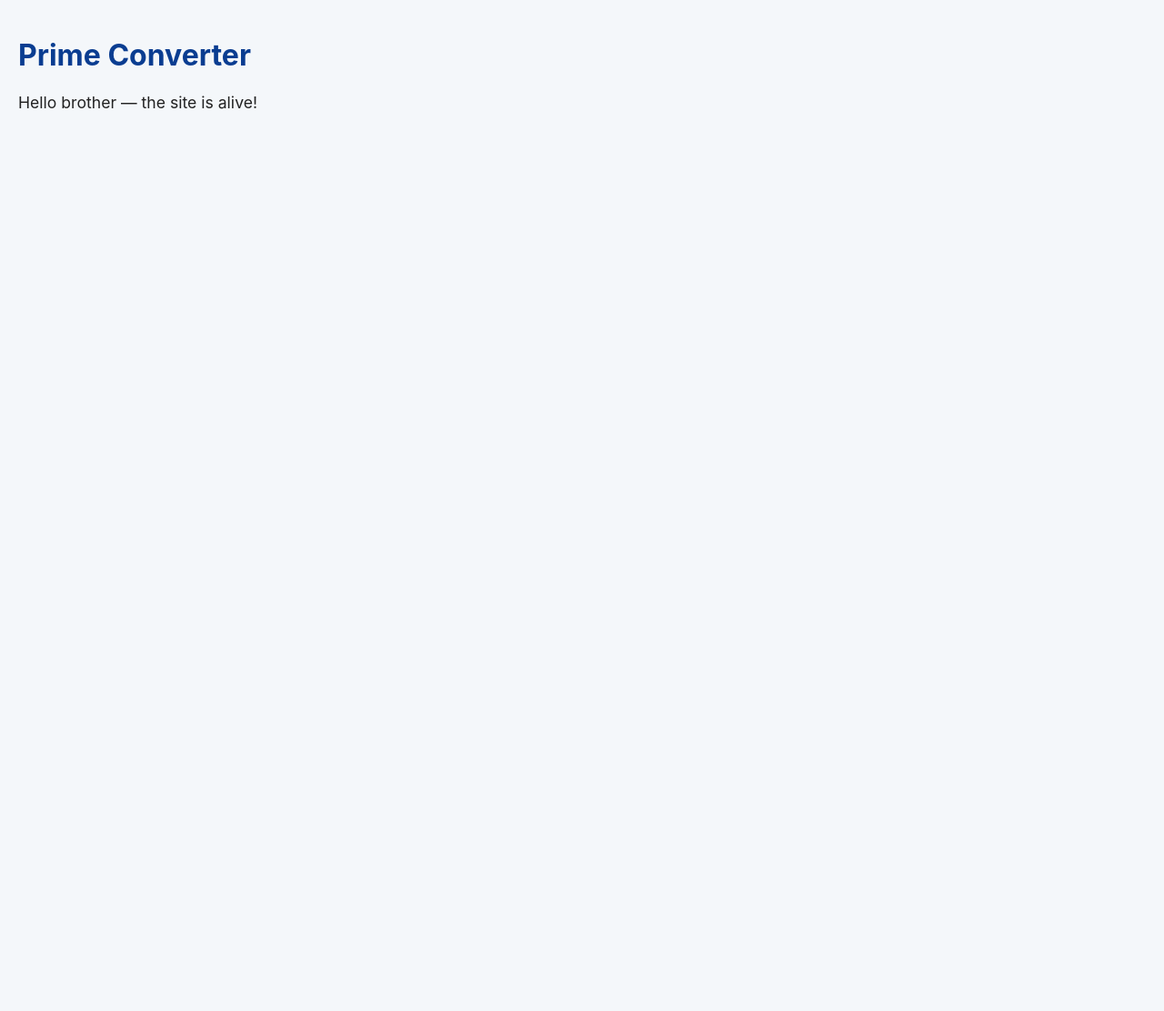
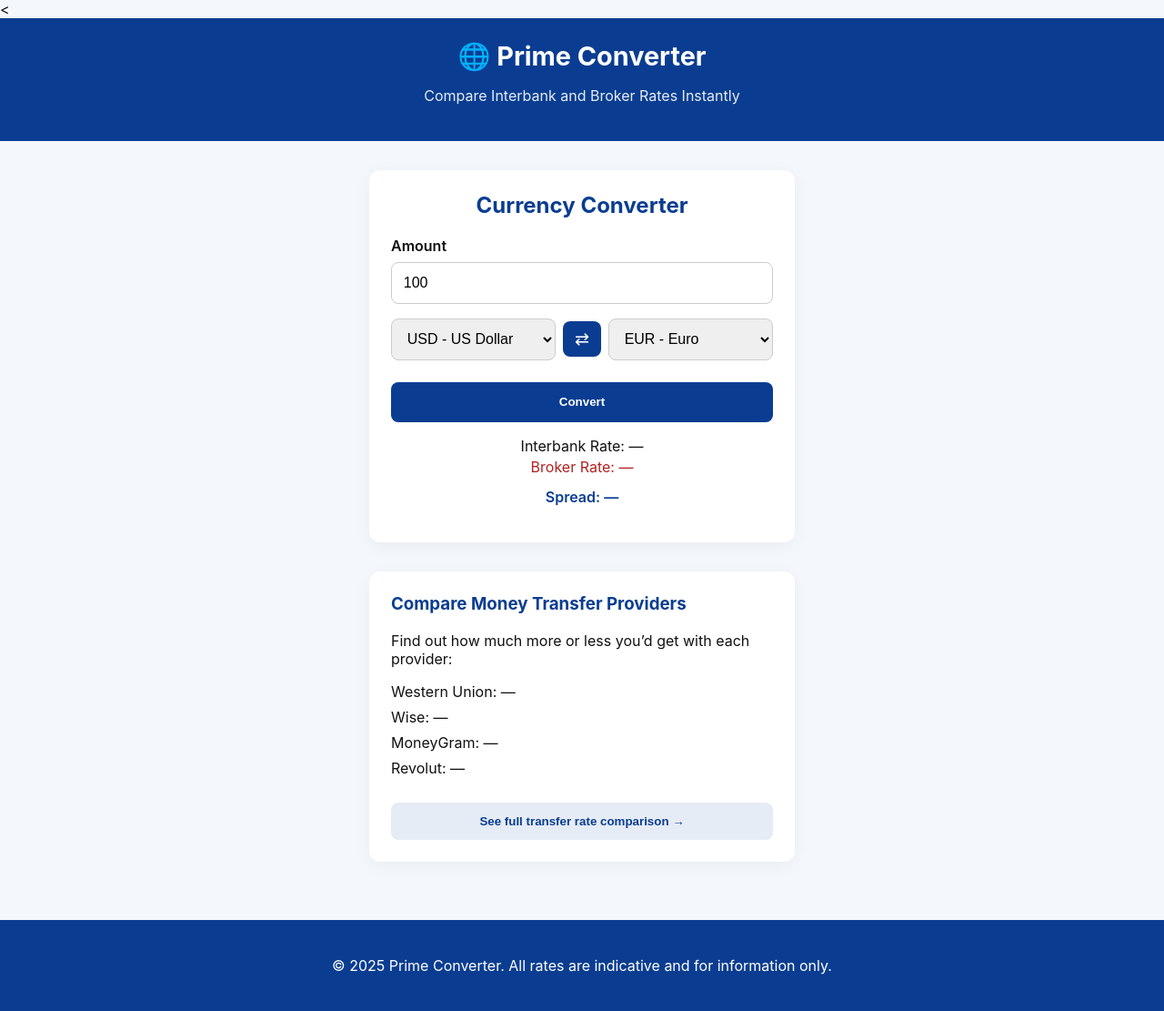
Before and after one commit to aeco111984-source/prime-converter, a plain HTML site: page index.html in a window 1280 px wide. Shown: the whole page at 91% size. Before the commit the page ends 800 px from the top, so only its background shows below. Drawn offline with Linux system fonts and the light colour scheme.

Commit message:
Cleaned duplicate files and finalized main versions

```diff
--- a/index.html
+++ b/index.html
@@ -1,4 +1,4 @@
-<!doctype html>
+<<!doctype html>
 <html lang="en">
 <head>
   <meta charset="utf-8">
@@ -7,8 +7,61 @@
   <link rel="stylesheet" href="styles.css">
 </head>
 <body>
-  <h1>Prime Converter</h1>
-  <p>Hello brother — the site is alive!</p>
+  <header>
+    <h1>🌐 Prime Converter</h1>
+    <p class="tagline">Compare Interbank and Broker Rates Instantly</p>
+  </header>
+
+  <main>
+    <section class="converter-card">
+      <h2>Currency Converter</h2>
+      <label>Amount</label>
+      <input type="number" id="amount" value="100" min="1" step="0.01">
+
+      <div class="dropdowns">
+        <select id="from">
+          <option value="USD">USD - US Dollar</option>
+          <option value="GBP">GBP - British Pound</option>
+          <option value="EUR">EUR - Euro</option>
+          <option value="JPY">JPY - Japanese Yen</option>
+        </select>
+
+        <button id="swap">⇄</button>
+
+        <select id="to">
+          <option value="EUR">EUR - Euro</option>
+          <option value="USD">USD - US Dollar</option>
+          <option value="GBP">GBP - British Pound</option>
+          <option value="JPY">JPY - Japanese Yen</option>
+        </select>
+      </div>
+
+      <button id="convert">Convert</button>
+
+      <div id="result">
+        <p class="rate-text">Interbank Rate: <span id="interbank">—</span></p>
+        <p class="rate-text broker">Broker Rate: <span id="broker">—</span></p>
+        <p class="spread">Spread: <span id="spread">—</span></p>
+      </div>
+    </section>
+
+    <section class="compare-section">
+      <h3>Compare Money Transfer Providers</h3>
+      <p class="info-text">Find out how much more or less you’d get with each provider:</p>
+      <ul id="providers">
+        <li>Western Union: —</li>
+        <li>Wise: —</li>
+        <li>MoneyGram: —</li>
+        <li>Revolut: —</li>
+      </ul>
+      <button id="details">See full transfer rate comparison →</button>
+    </section>
+  </main>
+
+  <footer>
+    <p>© 2025 Prime Converter. All rates are indicative and for information only.</p>
+  </footer>
+
   <script src="script.js"></script>
 </body>
 </html>
--- a/script.js
+++ b/script.js
@@ -1 +1,56 @@
-console.log("Prime Converter is running smoothly.");
+document.addEventListener("DOMContentLoaded", () => {
+  const amount = document.getElementById("amount");
+  const from = document.getElementById("from");
+  const to = document.getElementById("to");
+  const interbank = document.getElementById("interbank");
+  const broker = document.getElementById("broker");
+  const spread = document.getElementById("spread");
+
+  const convertBtn = document.getElementById("convert");
+  const swapBtn = document.getElementById("swap");
+
+  const providerList = document.getElementById("providers");
+
+  // Mock conversion rates (real APIs later)
+  const mockRates = {
+    USD: { EUR: 0.93, GBP: 0.78, JPY: 151 },
+    EUR: { USD: 1.07, GBP: 0.84, JPY: 162 },
+    GBP: { USD: 1.28, EUR: 1.19, JPY: 191 },
+  };
+
+  convertBtn.addEventListener("click", () => {
+    const amt = parseFloat(amount.value);
+    const base = from.value;
+    const quote = to.value;
+
+    if (!mockRates[base] || !mockRates[base][quote]) {
+      alert("Conversion pair not found (demo data only)");
+      return;
+    }
+
+    const midRate = mockRates[base][quote];
+    const brokerRate = midRate * (1 - 0.006); // 0.6% spread
+    const diff = ((midRate - brokerRate) / midRate) * 100;
+
+    const convertedInterbank = amt * midRate;
+    const convertedBroker = amt * brokerRate;
+
+    interbank.textContent = `${midRate.toFixed(4)} (${convertedInterbank.toFixed(2)} ${quote})`;
+    broker.textContent = `${brokerRate.toFixed(4)} (${convertedBroker.toFixed(2)} ${quote})`;
+    spread.textContent = `${diff.toFixed(2)}%`;
+
+    // Update mock provider list
+    providerList.innerHTML = `
+      <li>Western Union: ${(brokerRate * 0.99).toFixed(4)}</li>
+      <li>Wise: ${(brokerRate * 1.001).toFixed(4)}</li>
+      <li>MoneyGram: ${(brokerRate * 0.98).toFixed(4)}</li>
+      <li>Revolut: ${(brokerRate * 1.002).toFixed(4)}</li>
+    `;
+  });
+
+  swapBtn.addEventListener("click", () => {
+    const temp = from.value;
+    from.value = to.value;
+    to.value = temp;
+  });
+});
--- a/styles.css
+++ b/styles.css
@@ -1,15 +1,158 @@
 body {
   font-family: -apple-system, BlinkMacSystemFont, "Segoe UI", Roboto, Helvetica, Arial, sans-serif;
   margin: 0;
-  padding: 20px;
-  background: #f4f7fa;
-  color: #222;
+  padding: 0;
+  background: #f4f7fb;
+  color: #111;
+}
+
+header {
+  text-align: center;
+  background: #0a3d91;
+  color: white;
+  padding: 1.5rem 1rem;
 }
 
 h1 {
+  margin: 0;
+  font-size: 1.8rem;
+}
+
+.tagline {
+  font-size: 1rem;
+  opacity: 0.9;
+}
+
+main {
+  display: flex;
+  flex-direction: column;
+  align-items: center;
+  gap: 2rem;
+  padding: 2rem 1rem;
+}
+
+.converter-card {
+  background: white;
+  border-radius: 12px;
+  padding: 1.5rem;
+  width: 100%;
+  max-width: 420px;
+  box-shadow: 0 4px 20px rgba(0, 0, 0, 0.05);
+}
+
+.converter-card h2 {
+  margin-top: 0;
+  text-align: center;
   color: #0a3d91;
 }
 
-p {
-  font-size: 1.1rem;
+.converter-card label {
+  font-weight: 600;
 }
+
+.converter-card input,
+.converter-card select {
+  width: 100%;
+  padding: 0.8rem;
+  margin: 0.5rem 0;
+  border: 1px solid #ccc;
+  border-radius: 8px;
+  font-size: 1rem;
+}
+
+.dropdowns {
+  display: flex;
+  justify-content: space-between;
+  align-items: center;
+  gap: 0.5rem;
+}
+
+#swap {
+  font-size: 1.2rem;
+  padding: 0.5rem 0.8rem;
+  border: none;
+  background: #0a3d91;
+  color: white;
+  border-radius: 8px;
+  cursor: pointer;
+}
+
+#convert {
+  width: 100%;
+  background: #0a3d91;
+  color: white;
+  font-weight: bold;
+  padding: 0.9rem;
+  border: none;
+  border-radius: 8px;
+  margin-top: 1rem;
+  cursor: pointer;
+  transition: background 0.2s;
+}
+
+#convert:hover {
+  background: #09407e;
+}
+
+#result {
+  text-align: center;
+  margin-top: 1rem;
+}
+
+.rate-text {
+  font-size: 1rem;
+  margin: 0.2rem 0;
+}
+
+.broker {
+  color: #b22222;
+}
+
+.spread {
+  color: #0a3d91;
+  font-weight: 600;
+  margin-top: 0.8rem;
+}
+
+.compare-section {
+  background: white;
+  padding: 1.5rem;
+  border-radius: 12px;
+  box-shadow: 0 4px 20px rgba(0, 0, 0, 0.05);
+  max-width: 420px;
+  width: 100%;
+}
+
+.compare-section h3 {
+  margin-top: 0;
+  color: #0a3d91;
+}
+
+#providers {
+  list-style: none;
+  padding: 0;
+}
+
+#providers li {
+  margin: 0.5rem 0;
+}
+
+#details {
+  width: 100%;
+  background: #e6ecf5;
+  color: #0a3d91;
+  font-weight: 600;
+  border: none;
+  padding: 0.8rem;
+  border-radius: 8px;
+  margin-top: 0.8rem;
+  cursor: pointer;
+}
+
+footer {
+  text-align: center;
+  padding: 1.5rem 1rem;
+  background: #0a3d91;
+  color: white;
+  margin-top: 2rem;
+}
```
Also changed, not shown: 1 other file.
